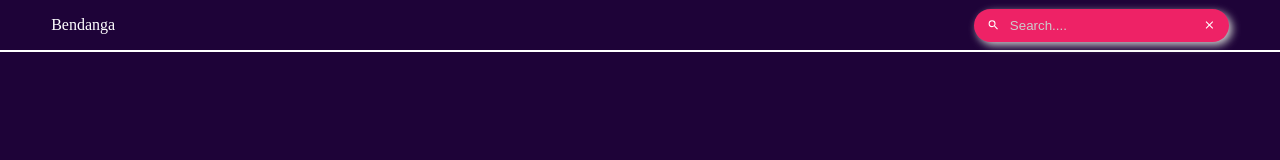
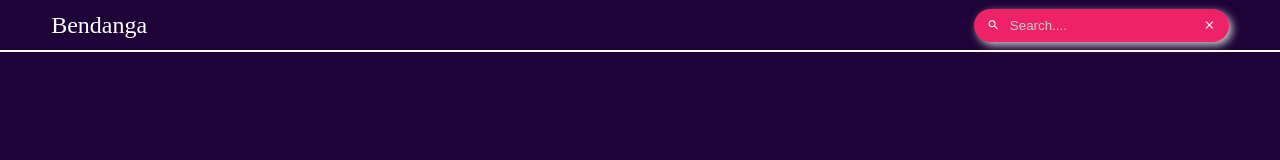
Before and after one commit to ExcaliburSims/DashboardBenda, a React (Create React App) app: page / in a window 1280 px wide. Shown: the top 160 px of the page. Built offline with nearby package versions, Linux system fonts and the light colour scheme.

Commit message:
feat: add style of logo header

```diff
--- a/src/styles/header.module.scss
+++ b/src/styles/header.module.scss
@@ -12,3 +12,6 @@
 	border-bottom: #ffff 2px solid;
 	padding: 0 4% 0 4%;
 }
+.logo {
+	font-size: 1.5rem;
+}
```
